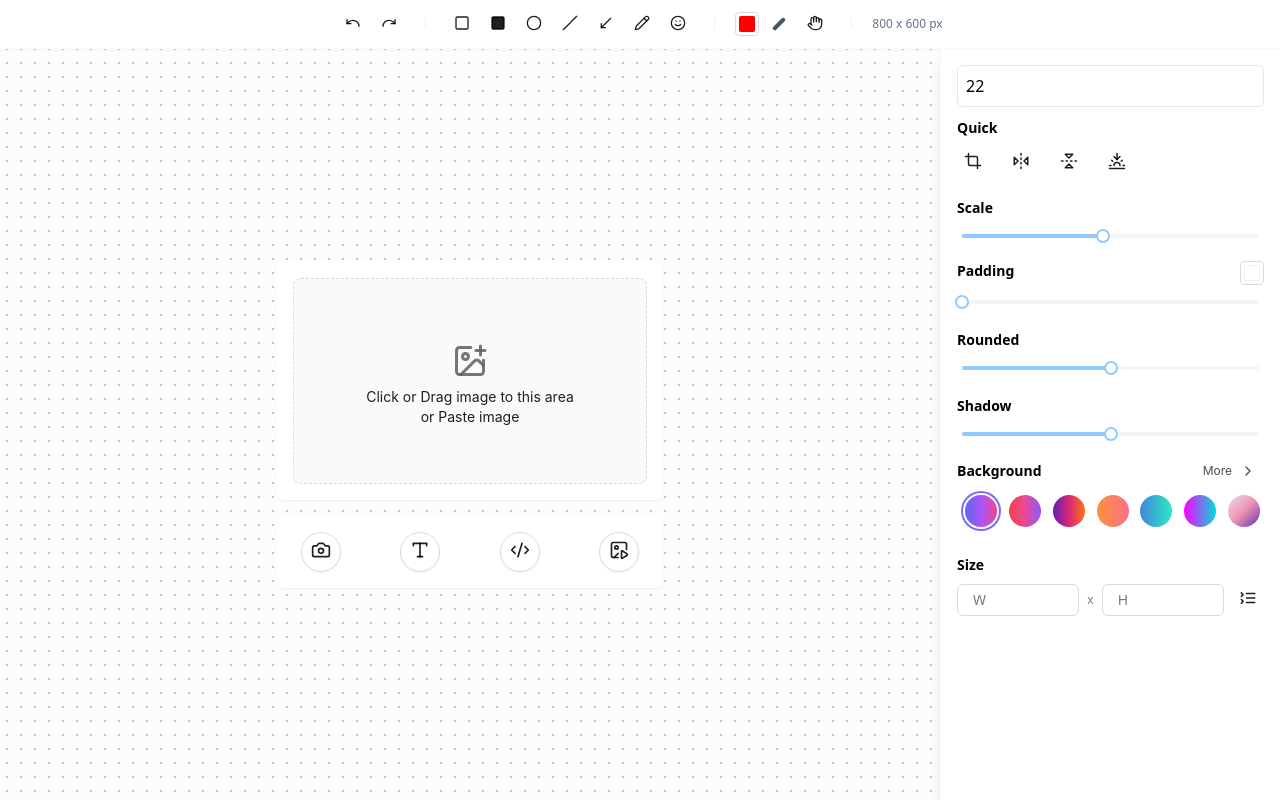
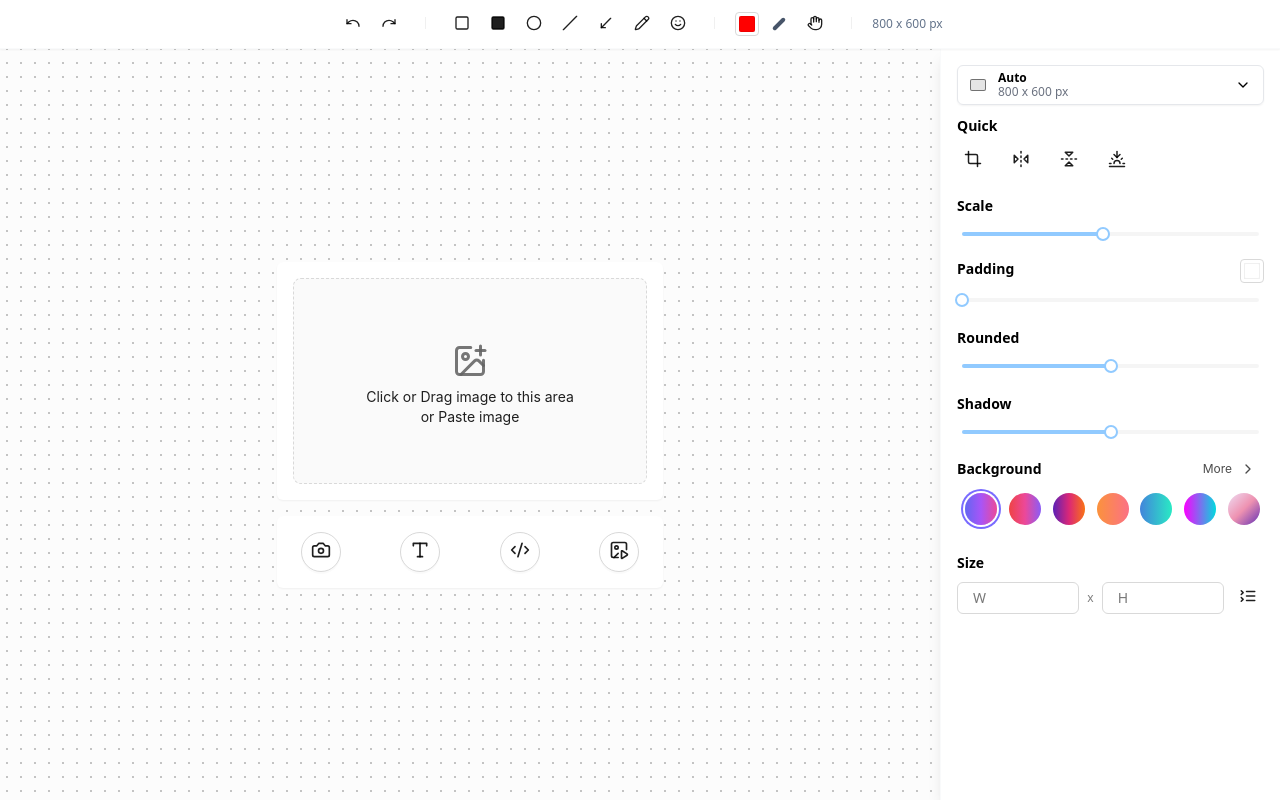
Before and after one commit to CH563/image-beautifier, a React (Vite) app: page / in a window 1280 px wide. Built offline with nearby package versions, Linux system fonts and the light colour scheme; what leafer-ui would draw is missing.

Commit message:
add size select

```diff
--- a/src/components/Icon.jsx
+++ b/src/components/Icon.jsx
@@ -1,5 +1,6 @@
 import {
     Camera,
+    Check,
     Square,
     Circle,
     Slash,
@@ -9,6 +10,8 @@ import {
     Undo,
     Redo,
     ChevronRight,
+    ChevronDown,
+    ChevronUp,
     RotateCcw,
     ZoomIn,
     ZoomOut,
@@ -28,6 +31,7 @@ import {
 
 export default {
     Camera,
+    Check,
     Square,
     Circle,
     Slash,
@@ -37,6 +41,8 @@ export default {
     Undo,
     Redo,
     ChevronRight,
+    ChevronDown,
+    ChevronUp,
     RotateCcw,
     ZoomIn,
     ZoomOut,
--- a/src/components/sideBar/SideBar.jsx
+++ b/src/components/sideBar/SideBar.jsx
@@ -5,6 +5,7 @@ import { Button, Slider, Radio, ColorPicker, InputNumber } from 'antd';
 import stores from '@stores';
 import backgroundConfig from '@utils/backgroundConfig';
 import { cn } from '@utils/utils';
+import SizeBar from './SizeBar';
 
 
 export default observer(() => {
@@ -15,7 +16,7 @@ export default observer(() => {
     }
     return (
         <div className="bg-white flex flex-col gap-2 p-4 md:w-[340px] border-l border-l-gray-50 shadow-lg relative z-10 select-none">
-            <div className="p-2 border border-gray-3 rounded-md hover:border-blue-500 cursor-pointer">22</div>
+            <SizeBar />
             <div className="[&_label]:font-semibold [&_label]:text-sm">
                 <label>Quick</label>
                 <div className="flex gap-4 items-center py-2">
--- /dev/null
+++ b/src/components/sideBar/SizeBar.jsx
@@ -0,0 +1,164 @@
+import { useState, useRef } from 'react';
+import { observer } from 'mobx-react-lite';
+import Icon from '@components/Icon';
+import { Popover, InputNumber, Button } from 'antd';
+import stores from '@stores';
+import { cn } from '@utils/utils';
+
+const list = [
+    {
+        width: 1920,
+        height: 1080,
+        w: 16,
+        h: 9
+    },
+    {
+        width: 1920,
+        height: 1280,
+        w: 3,
+        h: 2
+    },
+    {
+        width: 1920,
+        height: 1440,
+        w: 4,
+        h: 3
+    },
+    {
+        width: 1920,
+        height: 1536,
+        w: 5,
+        h: 4
+    },
+    {
+        width: 1920,
+        height: 1920,
+        w: 1,
+        h: 1
+    },
+    {
+        width: 1080,
+        height: 1350,
+        w: 4,
+        h: 5
+    },
+    {
+        width: 1080,
+        height: 1440,
+        w: 3,
+        h: 4
+    },
+    {
+        width: 1080,
+        height: 1620,
+        w: 2,
+        h: 3
+    },
+    {
+        width: 1080,
+        height: 1920,
+        w: 9,
+        h: 16
+    }
+]
+
+export default observer(() => {
+    const box = useRef(null);
+    const [open, setOpen] = useState(false);
+    const [height, setHeight] = useState(500);
+    const hide = () => {
+        setOpen(false);
+    };
+    const handleOpenChange = (newOpen) => {
+        setOpen(newOpen);
+        if (newOpen && box.current) {
+            const { height, y } = box.current.getBoundingClientRect();
+            const h = document.body.clientHeight - height - y - 80;
+            setHeight(h);
+        }
+    };
+    const title = (
+        <div className="flex gap-2 items-center py-2 font-normal">
+            <InputNumber
+                min={1}
+                placeholder={stores.option.frameConf.width}
+                prefix={<span className="opacity-60 mx-1">W</span>}
+                className="flex-1"
+            />
+            <span className="text-xs opacity-50">x</span>
+            <InputNumber
+                min={1}
+                placeholder={stores.option.frameConf.height}
+                prefix={<span className="opacity-60 mx-1">H</span>}
+                className="flex-1"
+            />
+            <Button
+                type="primary"
+                shape="round"
+                icon={<Icon.Check size={18} />}
+            ></Button>
+        </div>
+    );
+    const content = (
+        <div className="border-t border-gray-200 py-2 divide-y">
+            <section className="flex flex-wrap items-end pb-2">
+                {list.map((item, index) => (
+                    <Button key={index} type="text" className="flex-[33%] p-3 h-auto flex-col gap-0">
+                        <div className="py-2 px-3 w-full">
+                            <div
+                                className='border border-black/50 bg-black/10 w-full flex items-center justify-center rounded-md opacity-75'
+                                style={{ aspectRatio: item.w / item.h }}
+                            ><span>{item.w} : {item.h}</span></div>
+                        </div>
+                        <div className="text-xs overflow-hidden text-gray-500">{item.width} x {item.height}</div>
+                    </Button>
+                ))}
+            </section>
+            <section className="flex flex-wrap items-end">
+                {list.map((item, index) => (
+                    <Button key={index} type="text" className="flex-[33%] p-3 h-auto flex-col gap-0">
+                        <div className="py-2 px-3 w-full">
+                            <div
+                                className='border border-black/50 bg-black/10 w-full flex items-center justify-center rounded-md opacity-75'
+                                style={{ aspectRatio: item.w / item.h }}
+                            ><span>{item.w} : {item.h}</span></div>
+                        </div>
+                        <div className="text-xs overflow-hidden text-gray-500">{item.width} x {item.height}</div>
+                    </Button>
+                ))}
+            </section>
+        </div>
+    );
+    return (
+        <Popover
+            content={content}
+            title={title}
+            trigger='click'
+            arrow={false}
+            placement="bottomRight"
+            open={open}
+            overlayClassName="[&_.ant-popover-inner]:h-full [&_.ant-popover-inner]:overflow-x-hidden [&_.ant-popover-inner]:overflow-y-auto [&_.ant-popover-content]:h-full"
+            overlayStyle={{
+                width: '400px',
+                height: `${height}px`
+            }}
+            onOpenChange={handleOpenChange}
+        >
+            <div className={cn('px-3 py-1.5 border border-gray-200 gap-3 shadow-sm overflow-hidden max-h-12 rounded-md hover:border-blue-500 [&_svg]:hover:text-blue-500 cursor-pointer flex items-center', open && 'shadow-md')} ref={box}>
+                <div
+                    className='border border-black/50 bg-black/10 w-4 rounded-sm'
+                    style={{ aspectRatio: 800 / 600 }}
+                />
+                <div className='text-xs'>
+                    <div className='font-semibold leading-3 mb-0.5'>Auto</div>
+                    <div className='text-gray-500 leading-3'>
+                        {stores.option.frameConf.width} x{' '}
+                        {stores.option.frameConf.height} px
+                    </div>
+                </div>
+                <div className='flex-1'></div>
+                {open ? <Icon.ChevronUp size={16} /> : <Icon.ChevronDown size={16} />}
+            </div>
+        </Popover>
+    );
+});
```
